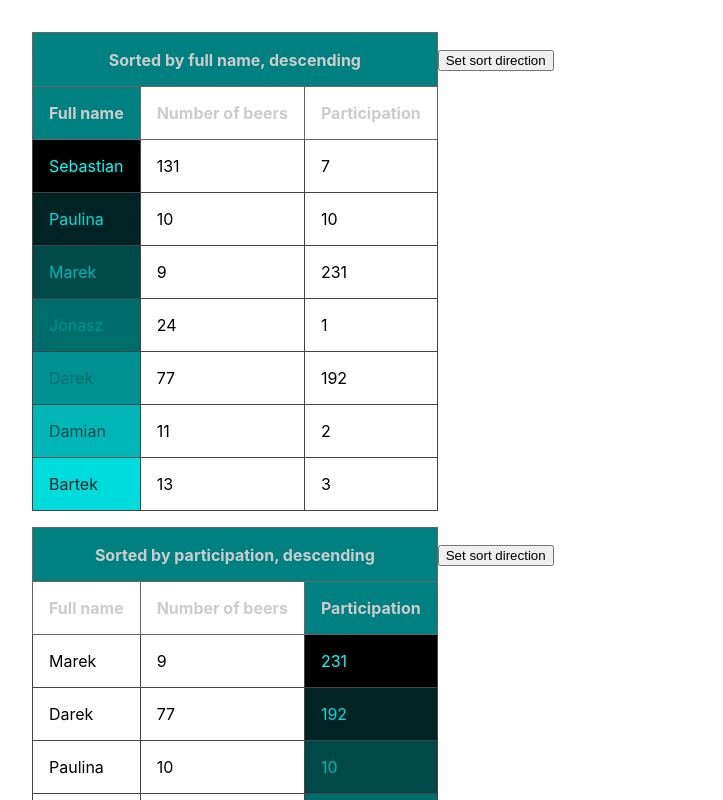
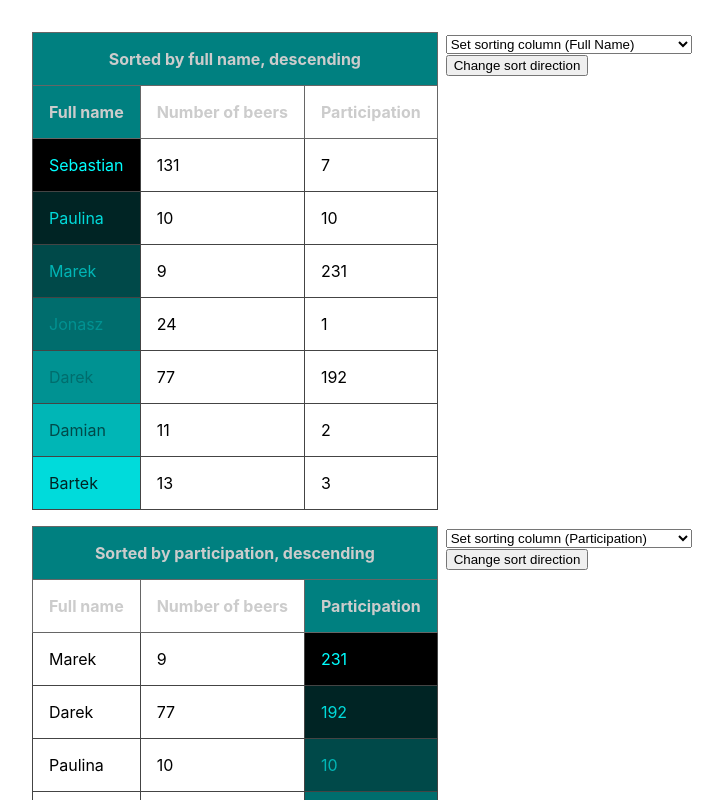
Before and after one commit to argasek/codebrainers-2020-09, a React (Create React App) app: page / in a window 1280 px wide. Shown: the top 800 px of the page, without its empty margins (0-723 px from the left). Built offline with nearby package versions, Linux system fonts and the light colour scheme.

Commit message:
Add a list with sorting criteria.

```diff
--- a/src/App.css
+++ b/src/App.css
@@ -17,3 +17,13 @@ body {
   border: 1px solid #666;
   color: #ccc;
 }
+
+.student-table .sorting-menu {
+  margin-left: 0.5rem;
+
+}
+
+.student-table .sorting-menu .select-container p {
+  margin: 0.2rem;
+  font-size: 0.8rem;
+}
--- a/src/App.js
+++ b/src/App.js
@@ -10,6 +10,7 @@ class App extends React.Component {
 
         this.state = {
             sortDirection: false,
+            sortBy: 'fullName'
         };
 
     }
--- a/src/components/StudentList.js
+++ b/src/components/StudentList.js
@@ -11,12 +11,33 @@ class StudentList extends React.Component {
             sortBy: props.sortBy,
             sortDirection: props.sortDirection,
         };
+
+        this.handleChange = this.handleChange.bind(this);
+    }
+
+    handleChange(element) {
+        this.setState({sortBy: element.target.value})
     }
 
     render() {
         const students = this.state.students;
         const sortBy = this.state.sortBy;
         const sortDirection = this.state.sortDirection;
+
+        const options = [
+            {
+                label: "Full Name",
+                value: "fullName",
+            },
+            {
+                label: "Number of Beers",
+                value: "numberOfBeers",
+            },
+            {
+                label: "Participation",
+                value: "participationCount",
+            },
+        ];
 
         const
             multiplier = sortDirection ? 1 : -1;
@@ -68,14 +89,26 @@ class StudentList extends React.Component {
                 <tr>
                     <th colSpan={3} style={{background: 'teal'}}>Sorted
                         by {sortByLabel[sortBy]}, {sortDirectionLabel}</th>
-                    <p>
-                        <button
-                            onClick={() => {
-                                this.setState({sortDirection: !this.state.sortDirection});
-                            }}
-                        >Set sort direction
-                        </button>
-                    </p>
+                    <div className="sorting-menu">
+
+                        <div className="select-container">
+                            <select value={this.state.sortBy} onChange={this.handleChange}>
+                                {options.map((option) => (
+                                    <option value={option.value}>Set sorting column ({option.label})</option>
+                                ))}
+                            </select>
+                        </div>
+
+                        <div className="button-container">
+                            <button
+                                onClick={() => {
+                                    this.setState({sortDirection: !this.state.sortDirection});
+                                }}
+                            >Change sort direction
+                            </button>
+
+                        </div>
+                    </div>
 
                 </tr>
                 <tr>
```
